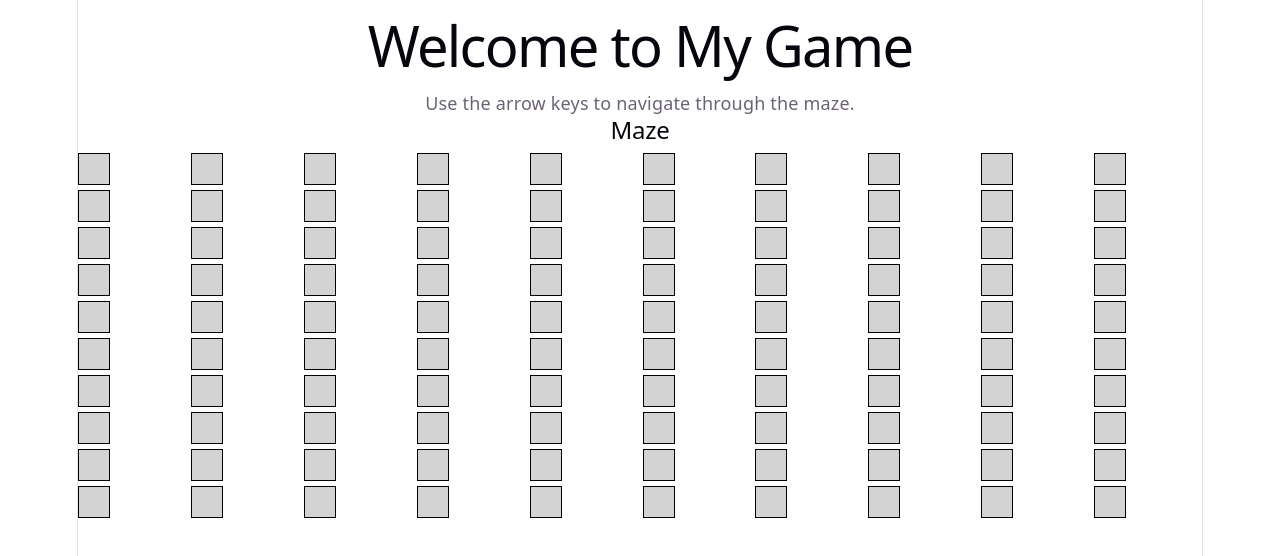
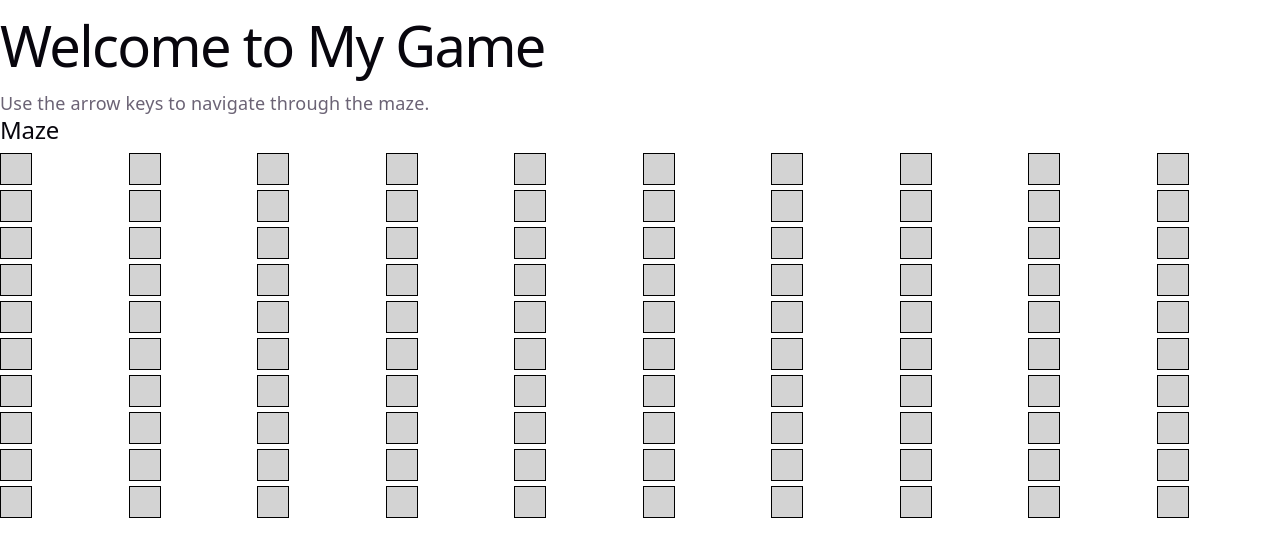
Before and after one commit to JoshuaMV-DSLS/React-Projects, a React (Vite) app in the folder GameProject/: page / in a window 1280 px wide. Shown: the top 556 px of the page. Built offline with nearby package versions, Linux system fonts and the light colour scheme.

Commit message:
Game CSS updates and App component cleanup

```diff
--- a/GameProject/src/index.css
+++ b/GameProject/src/index.css
@@ -54,16 +54,14 @@ body {
   margin: 0;
 }
 
-#root {
-  width: 1126px;
-  max-width: 100%;
-  margin: 0 auto;
-  text-align: center;
-  border-inline: 1px solid var(--border);
-  min-height: 100svh;
-  display: flex;
-  flex-direction: column;
-  box-sizing: border-box;
+:root {
+  --bg-color: #0d0f12;
+  --panel-color: #1a1d23;
+  --accent-color: #00ff9d; /* Verde neón técnico */
+  --error-color: #ff4444;
+  --text-primary: #e0e0e0;
+  --border-glow: 0 0 10px rgba(0, 255, 157, 0.3);
+  --font-tech: 'Share Tech Mono', monospace; /* Ideal para el feeling de código/ingeniería */
 }
 
 h1,
@@ -109,3 +107,79 @@ code {
   padding: 4px 8px;
   background: var(--code-bg);
 }
+
+.escape-room-terminal {
+  background: var(--bg-color);
+  border: 2px solid var(--panel-color);
+  border-radius: 8px;
+  padding: 20px;
+  position: relative;
+  overflow: hidden;
+  box-shadow: inset 0 0 50px rgba(0, 0, 0, 0.9), var(--border-glow);
+  font-family: var(--font-tech);
+  color: var(--accent-color);
+}
+
+/* Efecto de líneas de escaneo (Scanlines) */
+.escape-room-terminal::before {
+  content: " ";
+  display: block;
+  position: absolute;
+  top: 0; left: 0; bottom: 0; right: 0;
+  background: linear-gradient(
+    rgba(18, 16, 16, 0) 50%,
+    rgba(0, 0, 0, 0.25) 50%
+  );
+  background-size: 100% 4px;
+  z-index: 2;
+  pointer-events: none;
+}
+
+.circuit-node {
+  width: 50px;
+  height: 50px;
+  border-radius: 50%;
+  background: #222;
+  border: 3px solid #444;
+  cursor: pointer;
+  transition: all 0.3s ease;
+  display: flex;
+  align-items: center;
+  justify-content: center;
+  position: relative;
+}
+
+.circuit-node.active {
+  background: var(--accent-color);
+  box-shadow: 0 0 20px var(--accent-color);
+  border-color: #fff;
+}
+
+/* Cables conectores */
+.wire {
+  position: absolute;
+  background: #444;
+  height: 4px;
+  transform-origin: left center;
+  z-index: -1;
+}
+
+.wire.powered {
+  background: var(--accent-color);
+  box-shadow: 0 0 10px var(--accent-color);
+}
+
+@keyframes glitch {
+  0% { transform: translate(0); }
+  20% { transform: translate(-5px, 5px); }
+  40% { transform: translate(-5px, -5px); }
+  60% { transform: translate(5px, 5px); }
+  80% { transform: translate(5px, -5px); }
+  100% { transform: translate(0); }
+}
+
+.error-shake {
+  animation: glitch 0.3s ease-in-out;
+  color: var(--error-color);
+  border-color: var(--error-color);
+}
```
